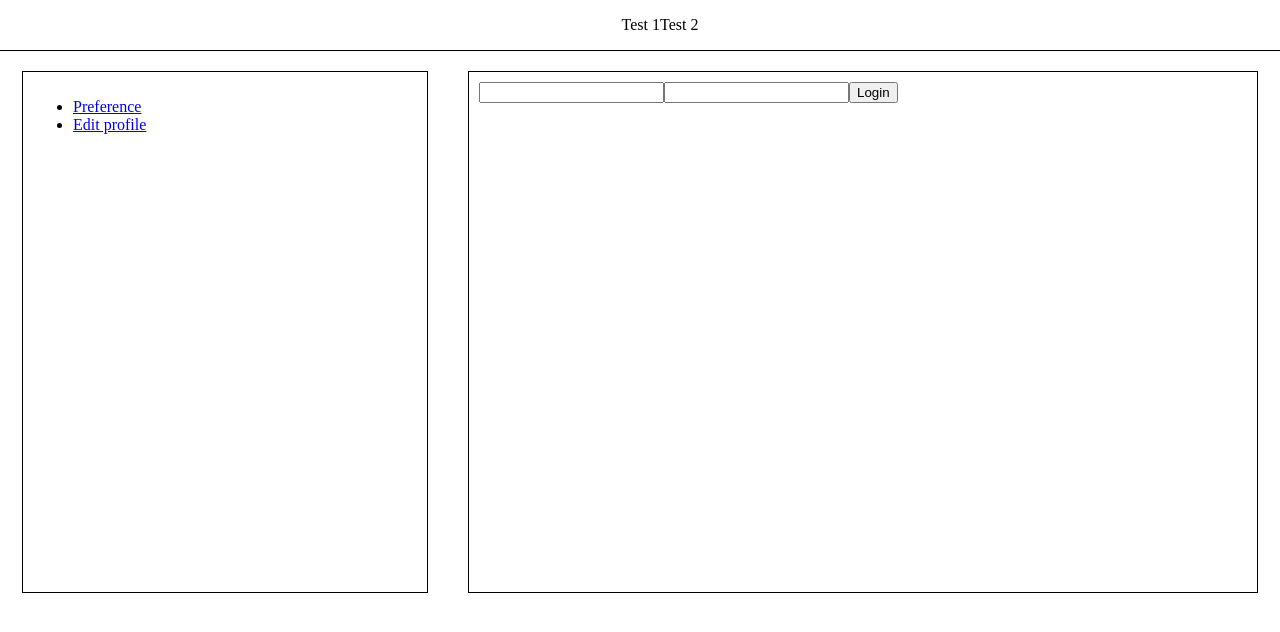
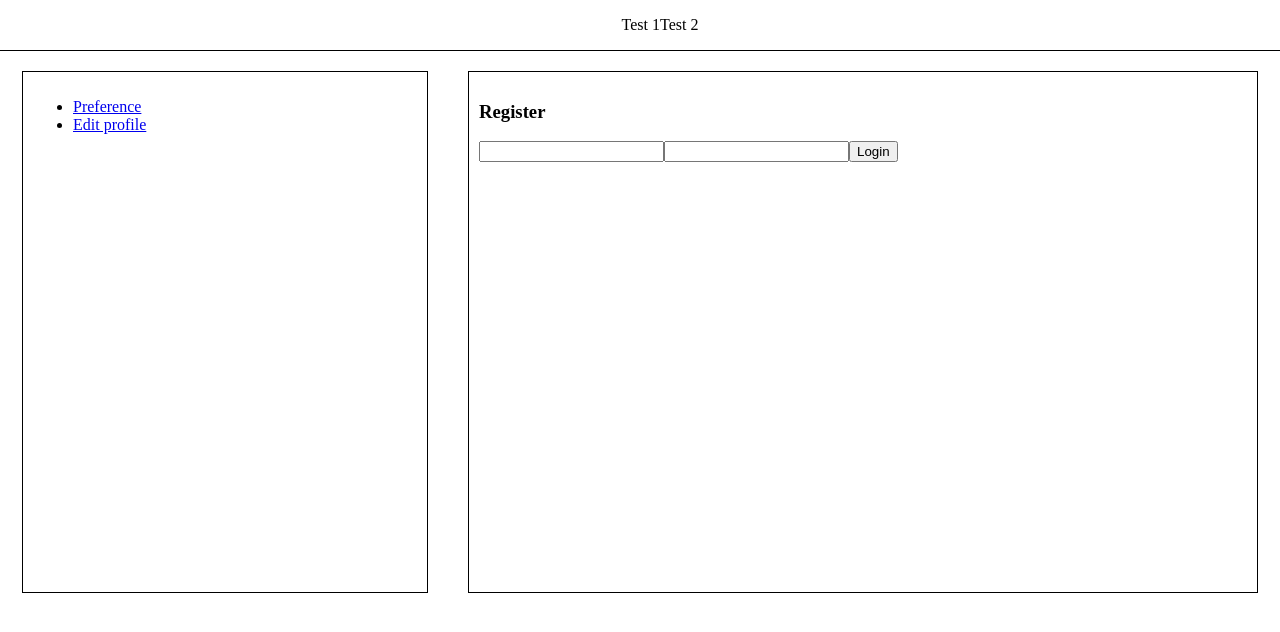
Before and after one commit to oukunan/Taskworld-assignment, a React app: page / in a window 1280 px wide. Shown: the top 632 px of the page. Built offline with nearby package versions, Linux system fonts and the light colour scheme.

Commit message:
Edit catch error

```diff
--- a/src/client/App.js
+++ b/src/client/App.js
@@ -5,7 +5,7 @@ import './app.css';
 import Layout from './hoc/Layout';
 import Preference from './containers/Preference/Preference';
 import Profile from './containers/Profile/Profile';
-import Login from './containers/Login/Login';
+import Signup from './containers/Signup/Signup';
 class App extends Component {
   render() {
     return (
@@ -13,7 +13,7 @@ class App extends Component {
         <Switch>
           <Route path="/profile" component={Profile} />
           <Route path="/preference" component={Preference} />
-          <Route exact path="/" component={Login} />
+          <Route exact path="/" component={Signup} />
         </Switch>
       </Layout>
     );
--- a/src/client/containers/Preference/Preference.js
+++ b/src/client/containers/Preference/Preference.js
@@ -28,7 +28,7 @@ class Preference extends Component {
       .then(res => {
         console.log(res.data);
       })
-      .then(e => {
+      .catch(e => {
         console.log(e);
       });
   };
--- a/src/client/containers/Login/Login.js
+++ b/src/client/containers/Signup/Signup.js
@@ -3,13 +3,13 @@ import axios from 'axios';
 
 import Button from '../../components/UI/Button/Button';
 
-class Login extends Component {
+class Signup extends Component {
   state = {
     email: '',
     password: ''
   };
 
-  loginHandler = e => {
+  signupHandler = e => {
     e.preventDefault();
     axios
       .post('http://localhost:8080/signup', this.state)
@@ -17,7 +17,7 @@ class Login extends Component {
         console.log(res.data);
       })
       .catch(err => {
-        console.log(err);
+        console.log(err.response);
       });
   };
 
@@ -32,7 +32,8 @@ class Login extends Component {
   render() {
     return (
       <div>
-        <form onSubmit={this.loginHandler}>
+        <h3>Register</h3>
+        <form onSubmit={this.signupHandler}>
           <input type="email" name="email" onChange={this.handleInput} />
           <input type="password" name="password" onChange={this.handleInput} />
           <Button>Login</Button>
@@ -42,4 +43,4 @@ class Login extends Component {
   }
 }
 
-export default Login;
+export default Signup;
```
